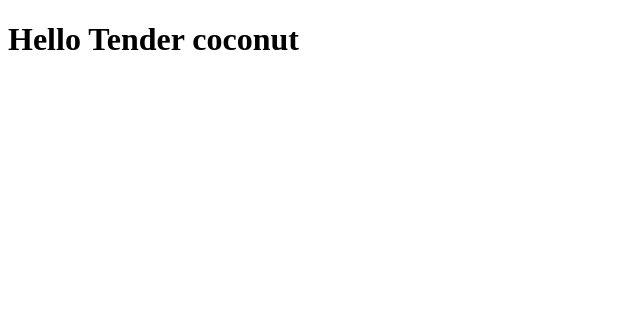
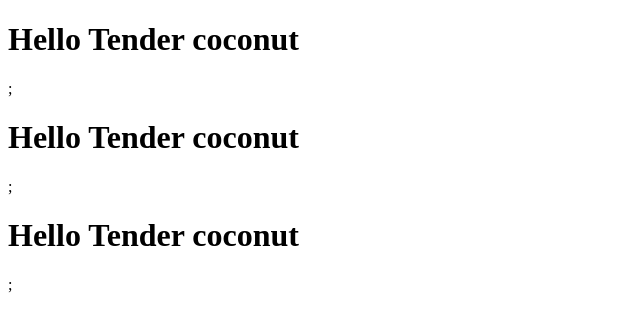
Before and after one commit to HarshitAnchan/React-, a React (Vite) app: page / in a window 1280 px wide. Shown: the top 332 px of the page, without its empty margins (0-640 px from the left). Built offline with nearby package versions, Linux system fonts and the light colour scheme.

Commit message:
reusability of component

```diff
--- a/src/App.jsx
+++ b/src/App.jsx
@@ -1,12 +1,11 @@
-
-
+import Hello from "./components/Hello";
 function App() {
-
   return (
     <div className="App">
-     Hello tender
+      <Hello />
+      <Hello />
     </div>
-  )
+  );
 }
 
-export default App
+export default App;
--- a/src/components/Hello.jsx
+++ b/src/components/Hello.jsx
@@ -1,7 +1,11 @@
-function Hello (){
-    return <h1> Hello Tender coconut</h1>
+const name = "harsh";
 
+function Hello() {
+  return (
+    <div>
+      <h1> Hello Tender coconut </h1>;
+    </div>
+  );
 }
 
-
 export default Hello;
--- a/src/main.jsx
+++ b/src/main.jsx
@@ -1,11 +1,11 @@
-import React from 'react'
-import ReactDOM from 'react-dom/client'
-import App from './App'
-import Hello from './components/Hello'
+import React from "react";
+import ReactDOM from "react-dom/client";
+import App from "./App";
+import Hello from "./components/Hello";
 
-
-ReactDOM.createRoot(document.getElementById('root')).render(
+ReactDOM.createRoot(document.getElementById("root")).render(
   <React.StrictMode>
-      <Hello />
-  </React.StrictMode>,
-)
+    <Hello />
+    <App />
+  </React.StrictMode>
+);
```
